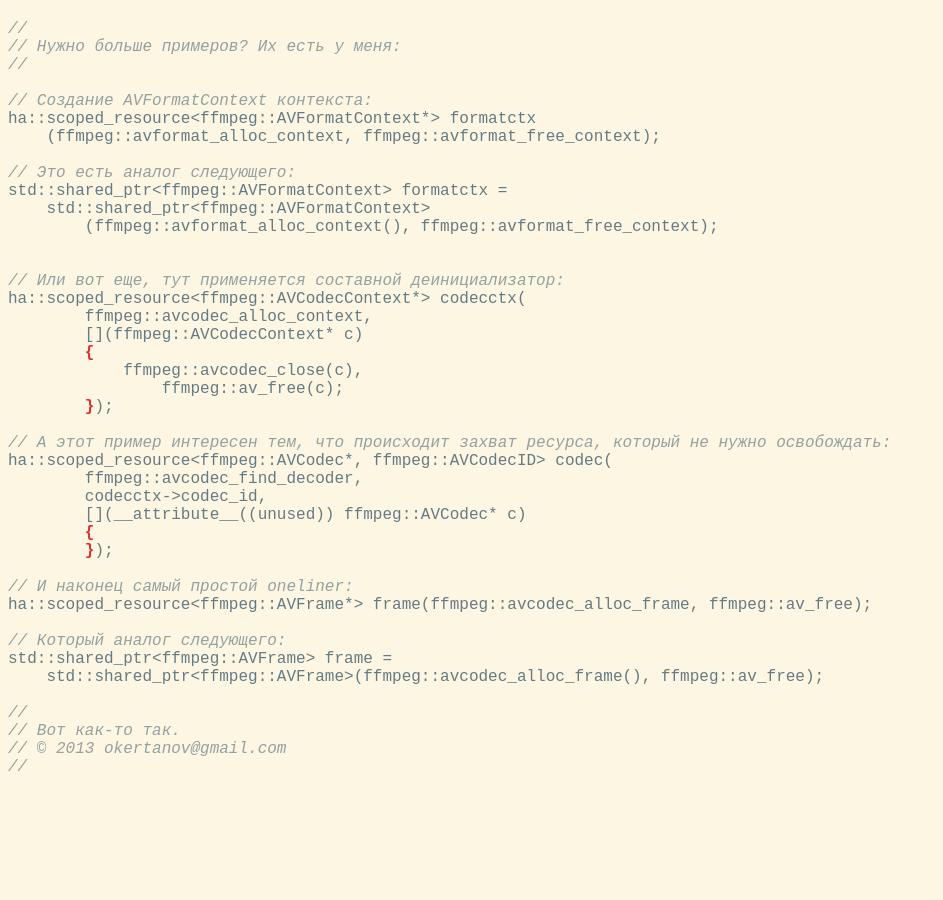
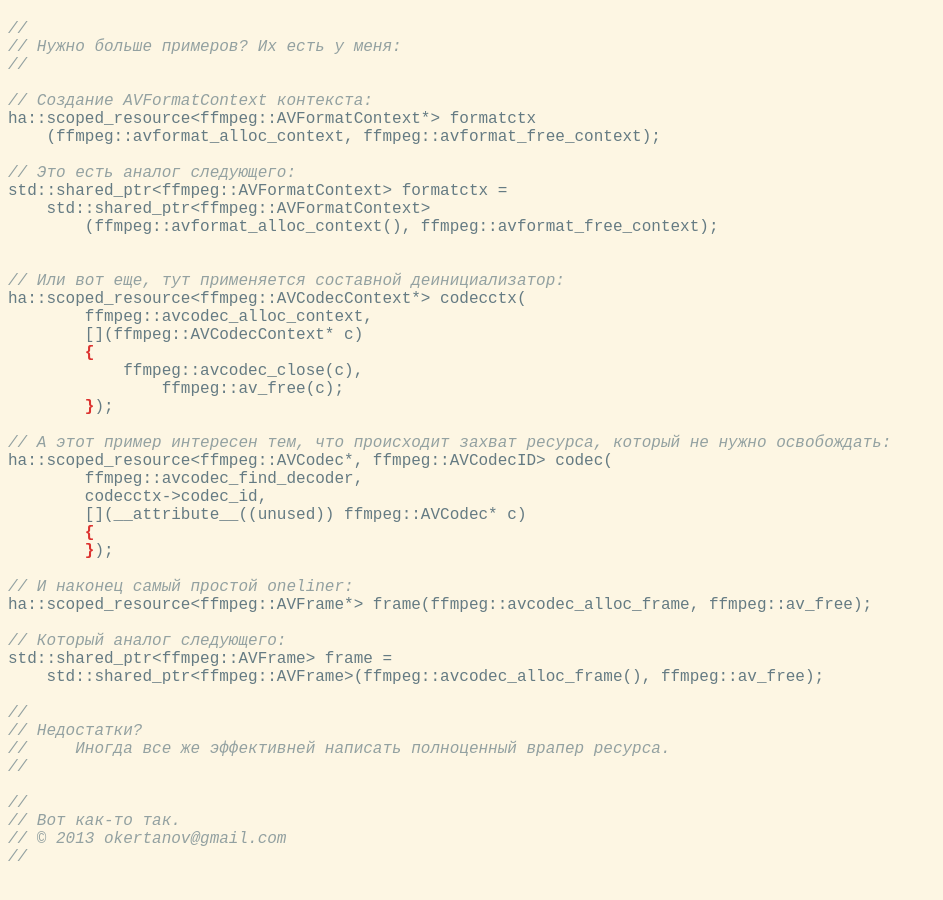
Before and after one commit to okertanov/okertanov.github.com, a Jekyll site: the page _posts/2013-03-14-shared_resource-example.cpp.html, which Jekyll copies as it is, in a window 1280 px wide and 900 px high, scrolled down 1562 px. Shown: the whole window, without its empty margins (0-943 px from the left). Built offline with Jekyll 4.4.1, drawn with Linux system fonts in a browser that asks for light colours; before the commit the page ends 2372 px from its top, so only the background shows below that.

Commit message:
new article: RAII shared_resource tradeofs

```diff
--- a/_posts/2013-03-14-shared_resource-example.cpp.html
+++ b/_posts/2013-03-14-shared_resource-example.cpp.html
@@ -147,6 +147,11 @@ std::shared_ptr&lt;ffmpeg::AVFrame&gt; frame =
     std::shared_ptr&lt;ffmpeg::AVFrame&gt;(ffmpeg::avcodec_alloc_frame(), ffmpeg::av_free);
 
 <span class="Comment">//</span>
+<span class="Comment">// Недостатки?</span>
+<span class="Comment">//     Иногда все же эффективней написать полноценный врапер ресурса.</span>
+<span class="Comment">//</span>
+
+<span class="Comment">//</span>
 <span class="Comment">// Вот как-то так.</span>
 <span class="Comment">// &copy; 2013 okertanov@gmail.com</span>
 <span class="Comment">//</span>
```
